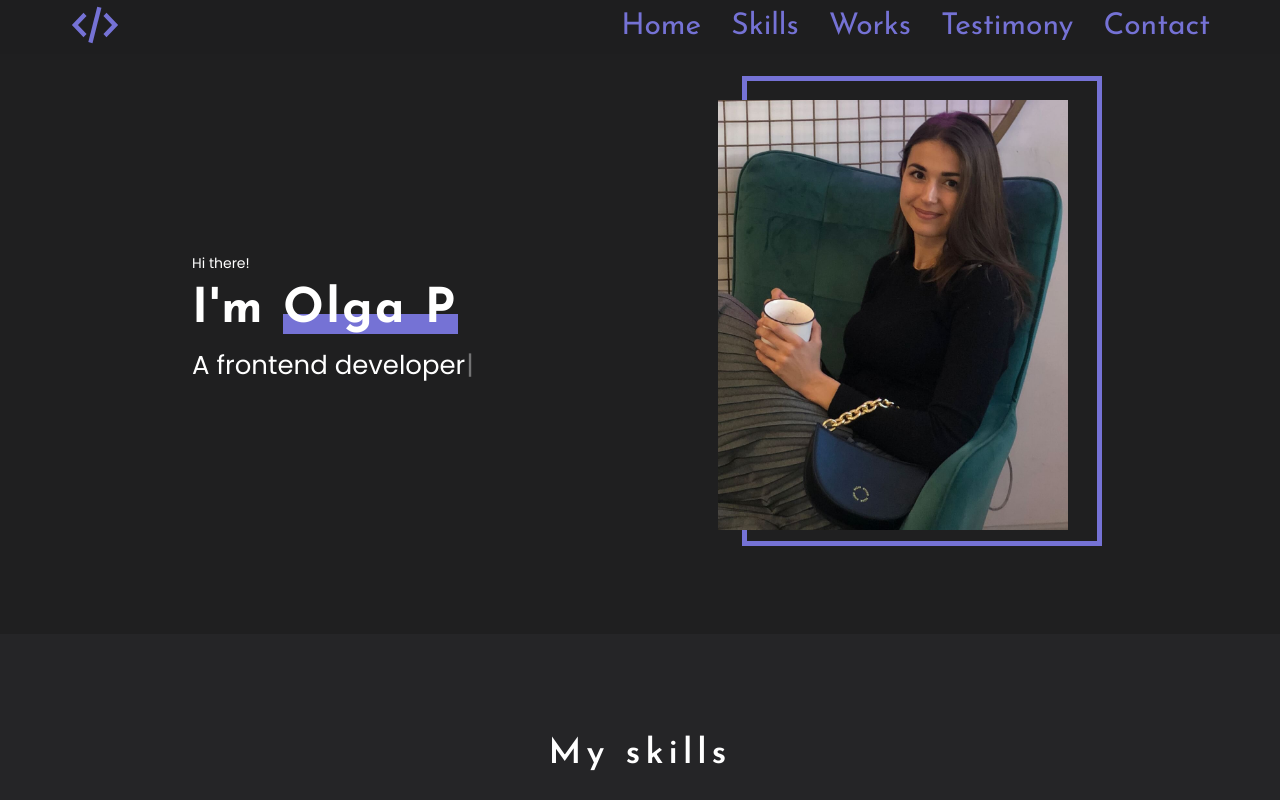
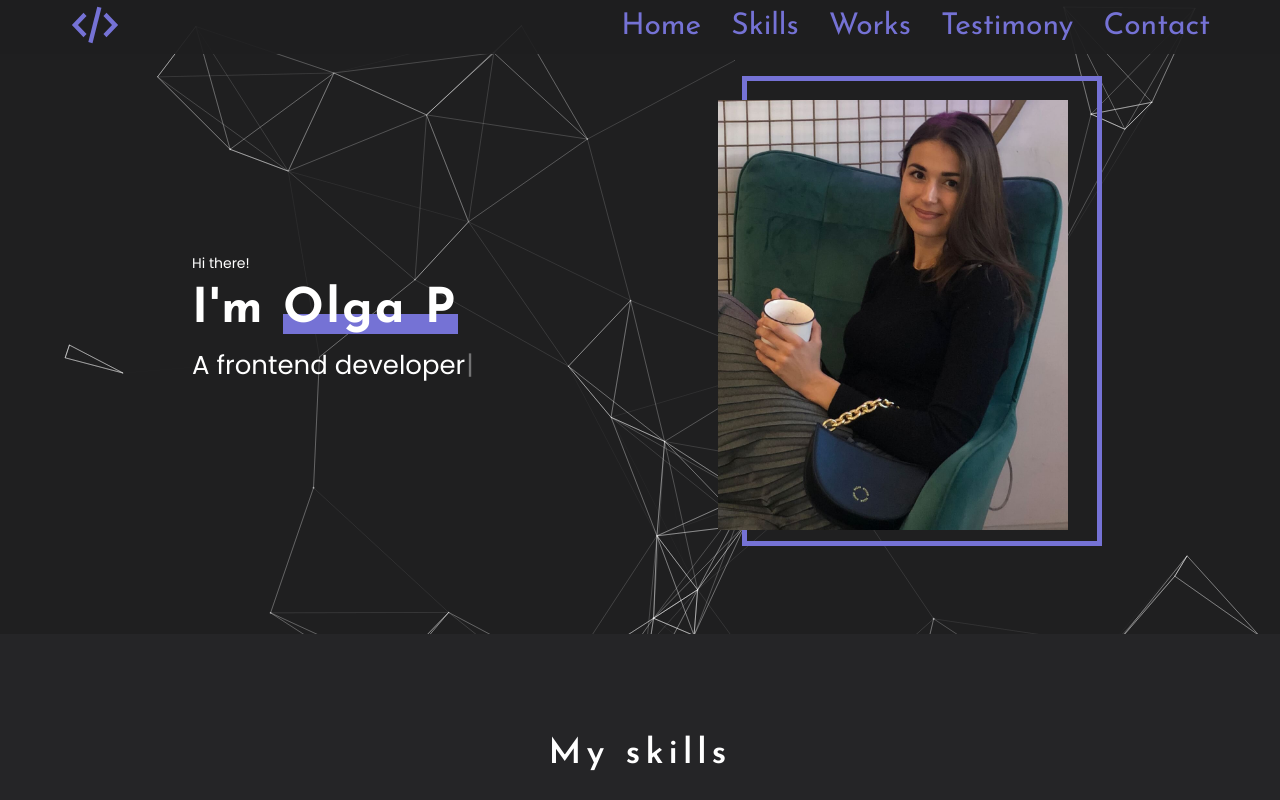
Before and after one commit to 0lgaP1/my-portfolio, a React app: page / in a window 1280 px wide. Shown: the top 800 px of the page. Built offline with nearby package versions, Linux system fonts and the light colour scheme.

Commit message:
Refactored particles, svg sprite, gototopbtn

```diff
--- a/package.json
+++ b/package.json
@@ -11,6 +11,7 @@
     "@testing-library/jest-dom": "5.14.1",
     "@testing-library/react": "13.0.0",
     "@testing-library/user-event": "13.2.1",
+    "@tsparticles/all": "^3.3.0",
     "@tsparticles/engine": "^3.3.0",
     "@tsparticles/react": "^3.0.0",
     "@tsparticles/slim": "^3.3.0",
--- a/src/App.tsx
+++ b/src/App.tsx
@@ -8,11 +8,13 @@ import {Contacts} from "./layout/sections/contacts/Contacts";
 import {Slogan} from "./layout/sections/slogan/Slogan";
 import {Footer} from "./layout/footer/Footer";
 import {GoTopBtn} from "./components/goTopBtn/GoTopBtn";
+import {Particle} from "./components/particles/Particle";
 
 
 function App() {
     return (
         <div className="App">
+            <Particle />
             <Header/>
             <Main/>
             <Skills/>
--- a/src/components/goTopBtn/GoTopBtn.tsx
+++ b/src/components/goTopBtn/GoTopBtn.tsx
@@ -20,7 +20,7 @@ export const GoTopBtn = () => {
         <>
             {showBtn && (
                 <StyledGoTopBtn onClick={() => {scroll.scrollToTop()}}>
-                    <Icon iconId={"quote"} width={"16"} height={"15"}/>
+                    <Icon iconId={"arrow"} width={"16"} height={"15"} viewBox={"0 0 32 20"}/>
                 </StyledGoTopBtn>
             )}
         </>
--- a/src/components/icon/Icon.tsx
+++ b/src/components/icon/Icon.tsx
@@ -6,10 +6,11 @@ type IconPropsType = {
     width?: string
     height?: string
     viewBox?: string
+    fill?: string
 }
 export const Icon = (props: IconPropsType) => {
     return (
-        <svg width={props.width || "50"} height={props.height || "50"} viewBox={props.viewBox || "0 0 50 50"} fill="none" xmlns="http://www.w3.org/2000/svg">
+        <svg width={props.width || "50"} height={props.height || "50"} viewBox={props.viewBox || "0 0 50 50"} xmlns="http://www.w3.org/2000/svg">
             <use xlinkHref={ `${iconsSprite}#${props.iconId}` } />
         </svg>
     );
--- a/src/components/particles/Particle.tsx
+++ b/src/components/particles/Particle.tsx
@@ -1,102 +1,93 @@
-// import { useCallback, useEffect, useState } from "react";
-// import Particles, { initParticlesEngine } from "@tsparticles/react";
-// // import { loadAll } from "@/tsparticles/all"; // if you are going to use `loadAll`, install the "@tsparticles/all" package too.
-// // import { loadFull } from "tsparticles"; // if you are going to use `loadFull`, install the "tsparticles" package too.
-// import { loadSlim } from "@tsparticles/slim"; // if you are going to use `loadSlim`, install the "@tsparticles/slim" package too.
-// // import { loadBasic } from "@tsparticles/basic"; // if you are going to use `loadBasic`, install the "@tsparticles/basic" package too.
-//
-// const Particle = () => {
-//     const [ init, setInit ] = useState(false);
-//
-//     // this should be run only once per application lifetime
-//     useEffect(() => {
-//         initParticlesEngine(async (engine) => {
-//             await loadSlim(engine);
-//         }).then(() => {
-//             setInit(true);
-//         });
-//     }, []);
-//
-//     const particlesLoaded = (container) => {
-//         console.log(container);
-//     };
-//
-//     return (
-//         <Particles
-//             id="tsparticles"
-//
-//             particlesLoaded={particlesLoaded}
-//             options={{
-//                 background: {
-//                     color: {
-//                         value: "#0d47a1",
-//                     },
-//                 },
-//                 fpsLimit: 120,
-//                 interactivity: {
-//                     events: {
-//                         onClick: {
-//                             enable: true,
-//                             mode: "push",
-//                         },
-//                         onHover: {
-//                             enable: true,
-//                             mode: "repulse",
-//                         },
-//                         resize: true,
-//                     },
-//                     modes: {
-//                         push: {
-//                             quantity: 4,
-//                         },
-//                         repulse: {
-//                             distance: 200,
-//                             duration: 0.4,
-//                         },
-//                     },
-//                 },
-//                 particles: {
-//                     color: {
-//                         value: "#ffffff",
-//                     },
-//                     links: {
-//                         color: "#ffffff",
-//                         distance: 150,
-//                         enable: true,
-//                         opacity: 0.5,
-//                         width: 1,
-//                     },
-//                     move: {
-//                         direction: "none",
-//                         enable: true,
-//                         outModes: {
-//                             default: "bounce",
-//                         },
-//                         random: false,
-//                         speed: 6,
-//                         straight: false,
-//                     },
-//                     number: {
-//                         density: {
-//                             enable: true,
-//                             area: 800,
-//                         },
-//                         value: 80,
-//                     },
-//                     opacity: {
-//                         value: 0.5,
-//                     },
-//                     shape: {
-//                         type: "circle",
-//                     },
-//                     size: {
-//                         value: { min: 1, max: 5 },
-//                     },
-//                 },
-//                 detectRetina: true,
-//             }}
-//         />
-// }
-// )
-//     ;
-// };
+import { useEffect, useState } from "react";
+import Particles, { initParticlesEngine } from "@tsparticles/react";
+import type { Container } from "@tsparticles/engine";
+import { loadSlim } from "@tsparticles/slim";
+
+export const Particle = () => {
+    const [ init, setInit ] = useState(false);
+    useEffect(() => {
+        initParticlesEngine(async (engine) => {
+
+            await loadSlim(engine);
+            //await loadBasic(engine);
+        }).then(() => {
+            setInit(true);
+        });
+    }, []);
+
+    const particlesLoaded = async (container?: Container) => {
+        console.log(container);
+    };
+
+    return (
+        <>
+            { init && (
+                <Particles
+                    id={'particle'}
+                    particlesLoaded={particlesLoaded}
+                    options={{
+                        fpsLimit: 120,
+                        interactivity: {
+                            events: {
+                                onHover: {
+                                    enable: true,
+                                    mode: "repulse",
+                                },
+                                // resize: true,
+                            },
+                            modes: {
+                                push: {
+                                    quantity: 4,
+                                },
+                                repulse: {
+                                    distance: 200,
+                                    duration: 0.4,
+                                },
+                            },
+                        },
+                        particles: {
+                            color: {
+                                value: "#ffffff",
+                            },
+                            links: {
+                                color: "#ffffff",
+                                distance: 200,
+                                enable: true,
+                                opacity: 0.5,
+                                width: 1,
+                            },
+                            move: {
+                                direction: "none",
+                                enable: true,
+                                outModes: {
+                                    default: "bounce",
+                                },
+                                random: false,
+                                speed: 2,
+                                straight: false,
+                            },
+                            number: {
+                                density: {
+                                    enable: true,
+                                    width: 4000,
+                                    height: 100
+                                },
+                                value: 20,
+                            },
+                            opacity: {
+                                value: 0.5,
+                            },
+                            shape: {
+                                type: "circle",
+                            },
+                            size: {
+                                value: { min: 0.2, max: 1 },
+                            },
+                        },
+                        detectRetina: true,
+                    }}
+                />
+            )}
+        </>
+);
+};
--- a/src/layout/sections/contacts/Contacts.tsx
+++ b/src/layout/sections/contacts/Contacts.tsx
@@ -46,7 +46,7 @@ export const Contacts = () => {const form = useRef<ElementRef<'form'>>(null);
 };
 
 const StyledContacts = styled.section`
-
+    position: relative;
 `
 
 const StyledForm = styled.form`
--- a/src/layout/sections/main/Main.tsx
+++ b/src/layout/sections/main/Main.tsx
@@ -48,6 +48,7 @@ export const Main = () => {
 
 const StyledMain = styled.section`
     display: flex;
+
 `
 
 const Photo = styled.img`
--- a/src/layout/sections/skills/Skills.tsx
+++ b/src/layout/sections/skills/Skills.tsx
@@ -30,5 +30,5 @@ export const Skills = () => {
 };
 
 const StyledSkills = styled.section`
-
+    position: relative;
 `
--- a/src/layout/sections/testimony/Testimony.tsx
+++ b/src/layout/sections/testimony/Testimony.tsx
@@ -24,6 +24,7 @@ export const Testimony = () => {
 };
 
 const StyledTestimony = styled.section`
+    position: relative;
 
     ${IconWrapper} {
         margin: 28px 0 52px;
```
Also changed, not shown: src/layout/footer/Footer.tsx (+7 -6 lines), src/layout/sections/works/Works.tsx (+24 -16 lines), src/assets/img/iconsSvg.svg, 1 other file (tests, documents, lock files or other folders).
